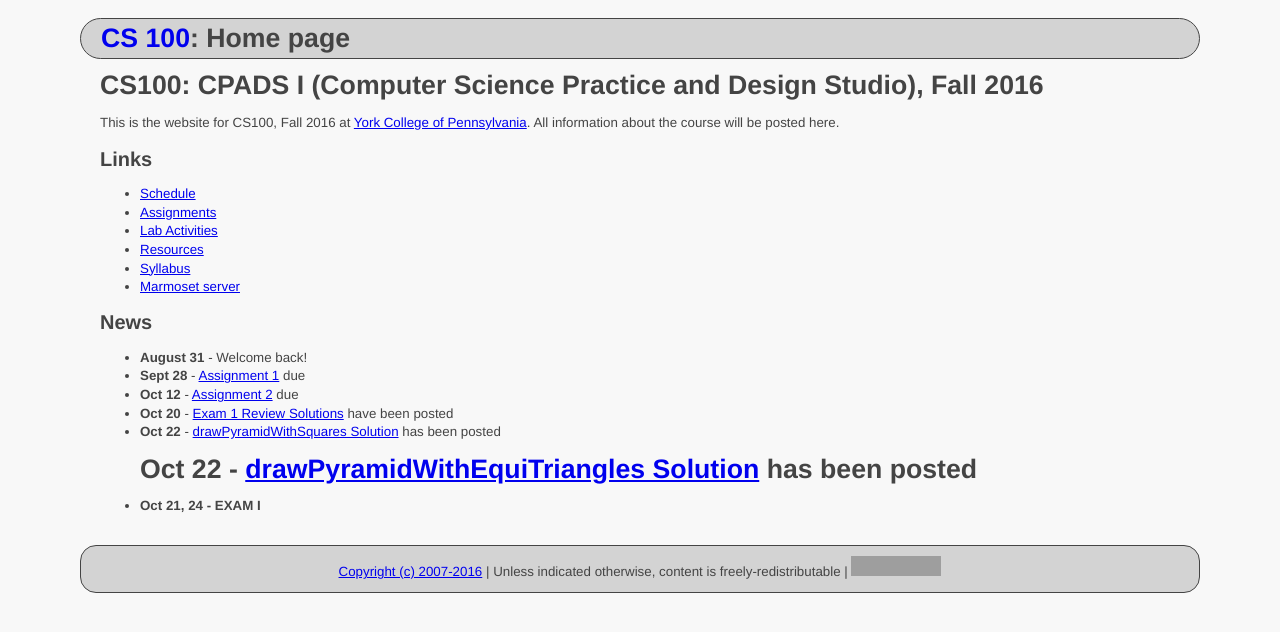
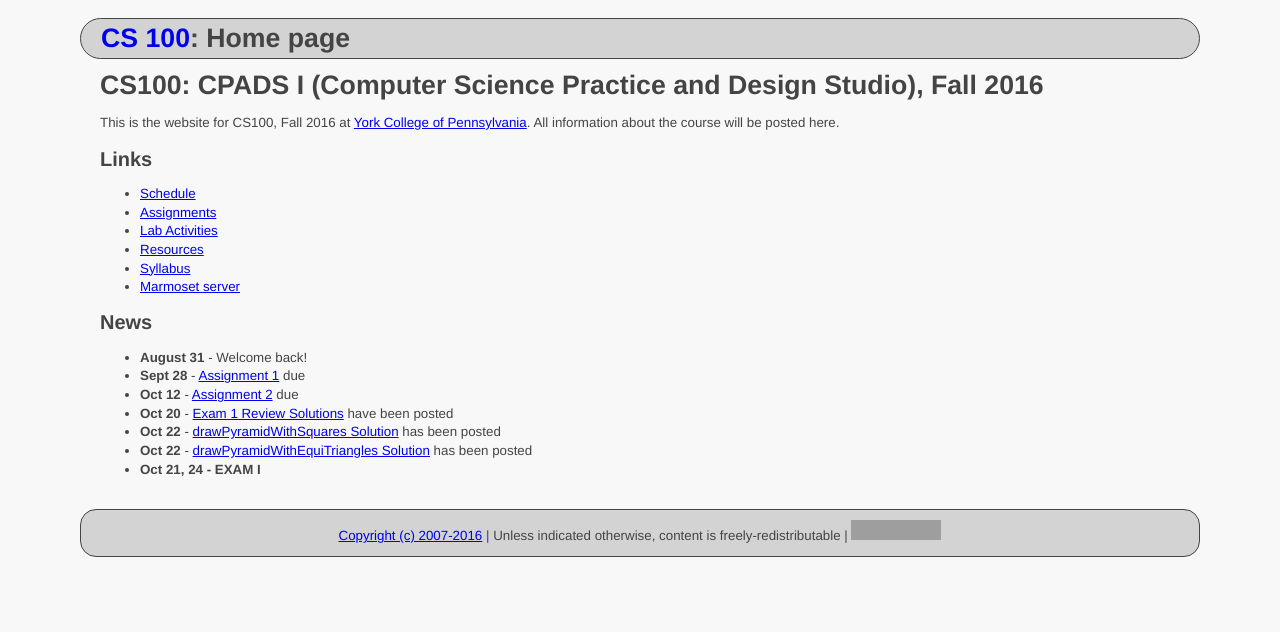
Before and after one commit to ycpcs/cs100-fall2016, a Jekyll site: the page built from index.md, in a window 1280 px wide. Shown: the top 632 px of the page. Built offline with Jekyll 4.4.1, drawn with Linux system fonts in a browser that asks for light colours; grey boxes are pictures that could not be loaded.

Commit message:
updated link

```diff
--- a/index.md
+++ b/index.md
@@ -25,7 +25,7 @@ All information about the course will be posted here.
 * **Oct 12** - [Assignment 2](assign/CPADS_Assign2.pdf) due
 * **Oct 20** - [Exam 1 Review Solutions](labs/CPADS_Exam1_Review_Solutions.pdf) have been posted
 * **Oct 22** - [drawPyramidWithSquares Solution](assign/cs100_assign02_drawPyramidWithSquares_solution.py) has been posted
-# **Oct 22** - [drawPyramidWithEquiTriangles Solution](assign/cs100_assign02_drawPyramidWithEquiTriangles_solution.py) has been posted
+* **Oct 22** - [drawPyramidWithEquiTriangles Solution](assign/cs100_assign02_drawPyramidWithEquiTriangles_solution.py) has been posted
 * **Oct 21, 24 - EXAM I**
 
 
```
